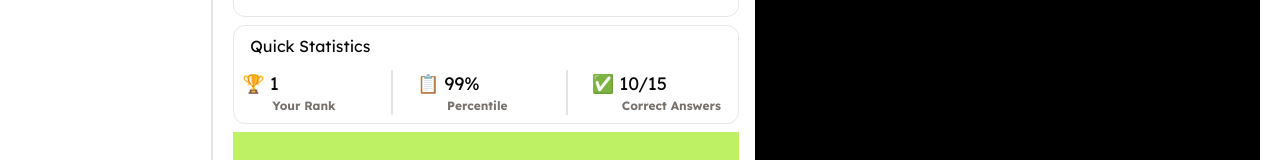
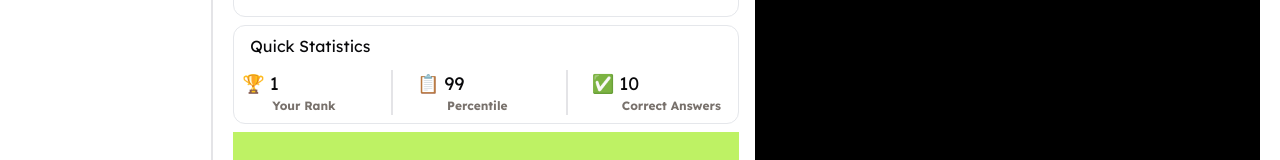
Before and after one commit to rishilahoti/Dashboard, a Next.js app: page / in a window 1280 px wide. Shown: the part 237-397 px from the top of the page. Built offline with nearby package versions, Linux system fonts and the light colour scheme.

Commit message:
work around the quick stat value updates

```diff
--- a/src/app/components/CourseUpdateButton.tsx
+++ b/src/app/components/CourseUpdateButton.tsx
@@ -52,7 +52,7 @@ export default function DialogDemo() {
 		localStorage.setItem("percentile", percentile);
 		localStorage.setItem("score", score);
 
-		alert("Scores updated successfully");
+		alert("Scores updated successfully, Pease reload to view chages in Quick Statistics");
 	};
 
 	return (
--- a/src/app/components/QuickStat.tsx
+++ b/src/app/components/QuickStat.tsx
@@ -1,29 +1,40 @@
+import React, { useEffect, useState } from "react";
+
 export default function QuickStat() {
+    const [rank, setRank] = useState("1");
+	const [percentile, setPercentile] = useState("99");
+	const [score, setScore] = useState("10");
+	useEffect(() => {
+		const savedRank = localStorage.getItem("rank") || "1";
+		const savedPercentile = localStorage.getItem("percentile") || "99";
+		const savedScore = localStorage.getItem("score") || "10";
+		setRank(savedRank);
+		setPercentile(savedPercentile);
+		setScore(savedScore);
+	}, []);
 	return (
 		<section className="flex flex-col w-full min-h-[90px] justify-center rounded-xl border border-gray-200 gap-y-3 p-2">
-			<div className="font-normal pl-2">
-                Quick Statistics
-            </div>
-			<div className="flex w-full justify-center  gap-6">
+			<div className="font-normal pl-2">Quick Statistics</div>
+			<div className="flex w-full justify-center gap-6">
 				<div className="flex w-full flex-col border-r-2 pr-4">
 					<h2 className="md:text-[18px] text-[12px] font-normal">
-						🏆 1
+						🏆 {rank}
 					</h2>
 					<div className="md:text-[12px] md:pl-[30px] pl-[20px] text-[8px] font-bold text-stone-500">
 						Your Rank
 					</div>
 				</div>
-				<div className="flex w-full flex-col  border-r-2 pr-4">
+				<div className="flex w-full flex-col border-r-2 pr-4">
 					<h2 className="md:text-[18px] text-[12px] font-normal">
-						📋 99%
+						📋 {percentile}
 					</h2>
 					<div className="md:text-[12px] md:pl-[30px] pl-[20px] text-[8px] font-bold text-stone-500">
 						Percentile
 					</div>
 				</div>
-				<div className="flex w-full flex-col ">
+				<div className="flex w-full flex-col">
 					<h2 className="md:text-[18px] text-[12px] font-normal">
-						✅ 10/15
+						✅ {score}
 					</h2>
 					<div className="md:text-[12px] text-[8px] md:pl-[30px] pl-[20px] font-bold text-stone-500">
 						Correct Answers
--- a/src/app/page.tsx
+++ b/src/app/page.tsx
@@ -1,3 +1,4 @@
+"use client"
 import Course from "./components/Course";
 import QuickStat from "./components/QuickStat";
 import SideBar from "./components/SideBar";
```
